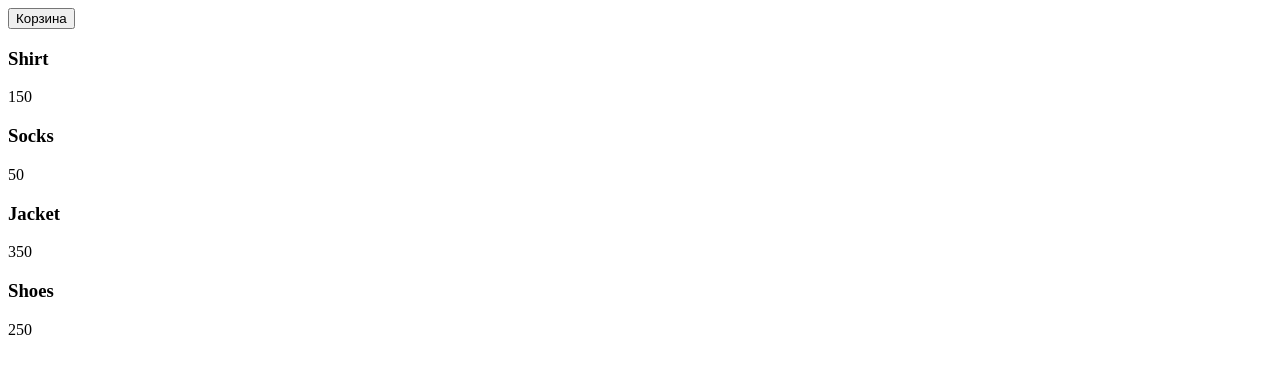
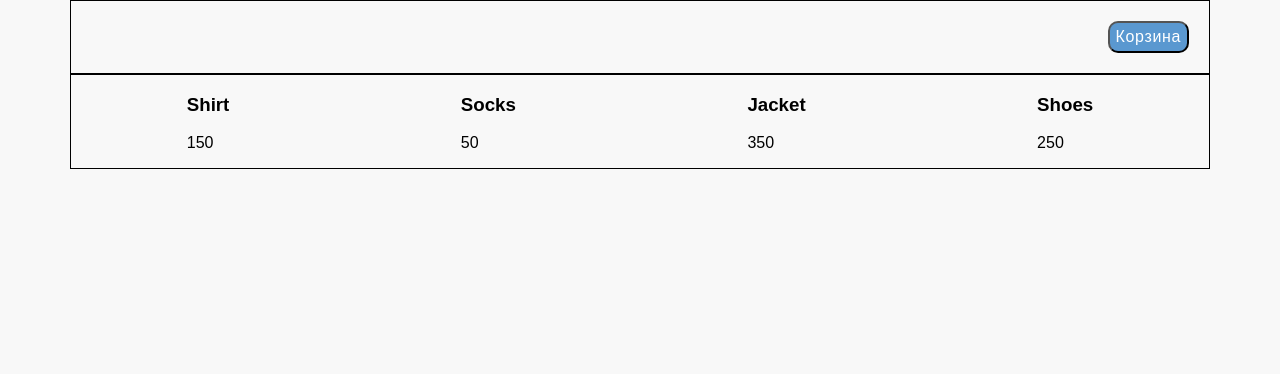
Before and after one commit to Man-Green-Tea/Advanced-JS, a plain HTML site: page index.html in a window 1280 px wide. Drawn offline with Linux system fonts and the light colour scheme.

Commit message:
Добавил стили

```diff
--- a/index.html
+++ b/index.html
@@ -1,11 +1,14 @@
 <!DOCTYPE html>
 <html>
+
 <head>
-   <meta  charset="UTF-8">
+   <meta charset="UTF-8">
    <title>eShop</title>
    <script src="script.js"></script>
+   <link rel="stylesheet" href="style.css">
 </head>
-<body>
+
+<body class="container">
    <header>
       <button class="cart-button" type="button">Корзина</button>
    </header>
@@ -13,4 +16,5 @@
       <div class="goods-list"></div>
    </main>
 </body>
+
 </html>
--- /dev/null
+++ b/style.css
@@ -0,0 +1,36 @@
+* {
+    /* margin: 0;
+padding: 0; */
+    background-color: #f8f8f8;
+    font-family: sans-serif;
+}
+
+.container {
+    max-width: 1140px;
+    margin: 0 auto;
+}
+
+header {
+    display: flex;
+    justify-content: end;
+    border: 1px solid black;
+    padding: 20px 20px 20px 0;
+}
+
+.cart-button {
+    font-weight: 500;
+    font-size: 16px;
+    line-height: 26px;
+    text-align: center;
+    letter-spacing: 0.04em;
+    color: #FFFFFF;
+    background: #5A98D0;
+    border-radius: 10px;
+    border-radius: 10px;
+}
+
+.goods-list {
+    display: flex;
+    justify-content: space-around;
+    border: 1px solid black;
+}
```
Lines whose indentation alone changed are shown as unchanged.
